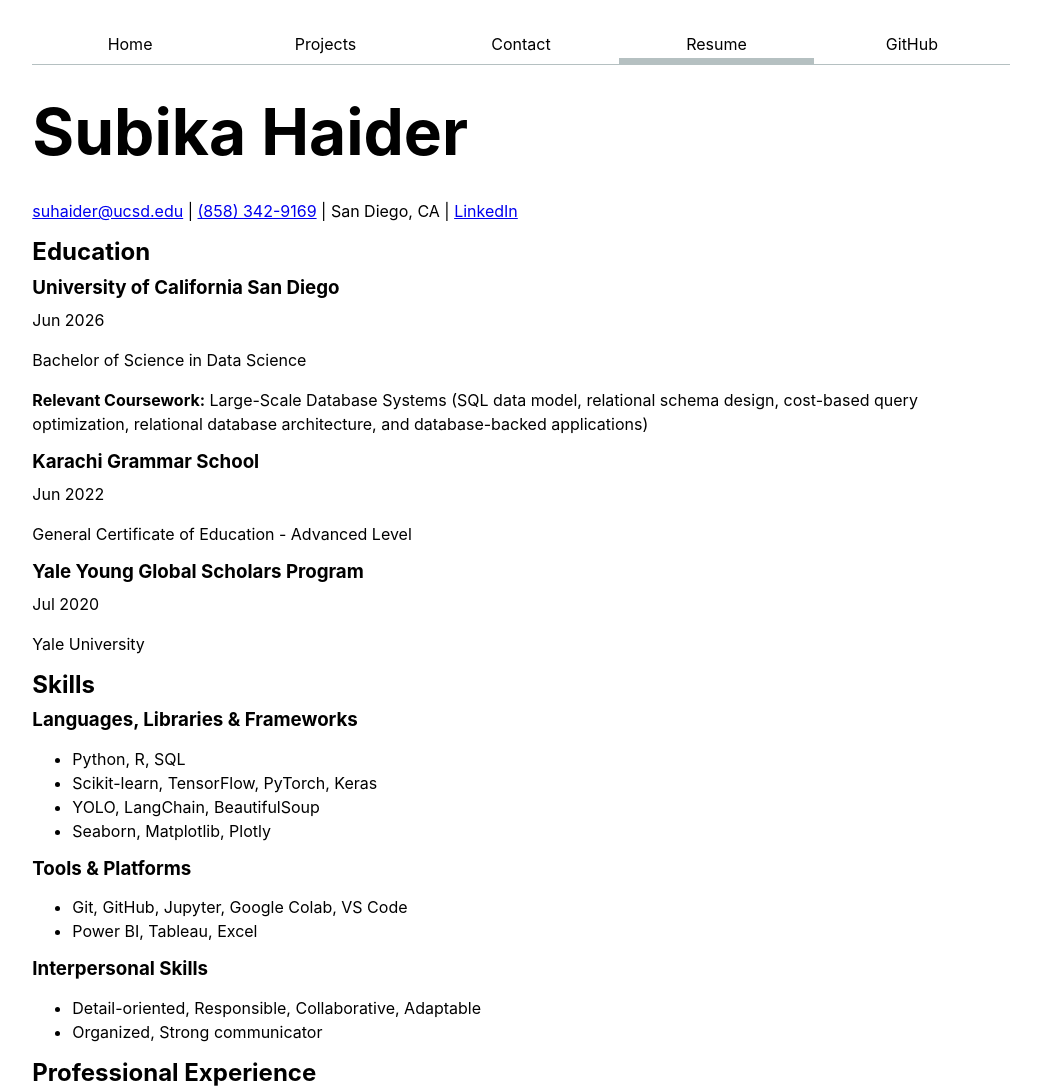
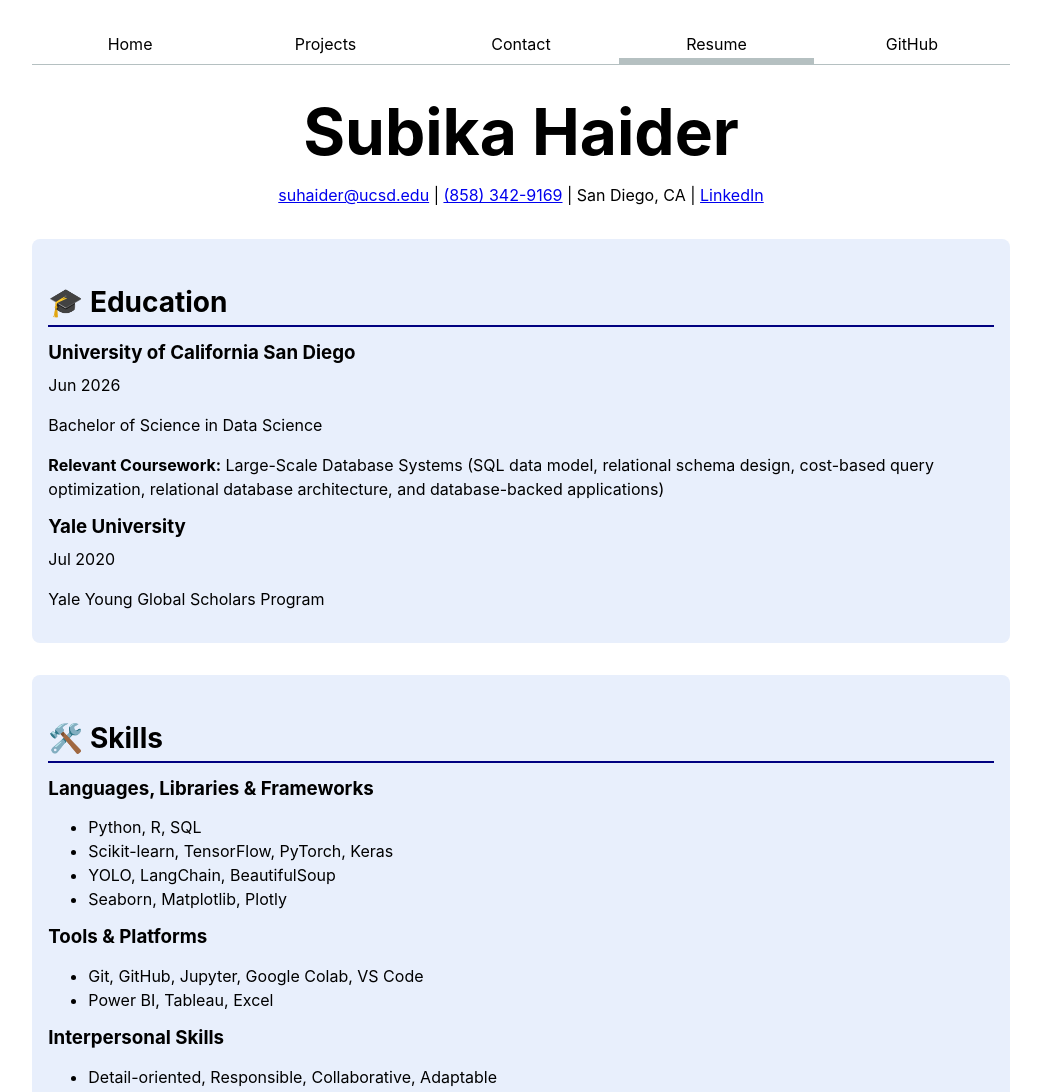
Before and after one commit to subika-haider/portfolio, a plain HTML site: page resume/index.html in a window 1280 px wide. Shown: the top 1092 px of the page, without its empty margins (119-1160 px from the left). Drawn offline with Linux system fonts and the light colour scheme.

Commit message:
lab 2 completed

```diff
--- a/resume/index.html
+++ b/resume/index.html
@@ -6,7 +6,7 @@
     <title>Resume</title>
     <link rel="stylesheet" href="../style.css">
 </head>
-<body>
+<body class="resume-page">
 
     <header>
         <nav>
@@ -16,17 +16,19 @@
             <a href="resume/index.html" class="current">Resume</a>
             <a href="https://github.com/subika-haider" target="_blank">GitHub</a>
           </nav>
-        <h1>Subika Haider</h1>
-        <p>
+        <div class="resume-header">
+          <h1>Subika Haider</h1>
+          <p>
             <a href="mailto:suhaider@ucsd.edu">suhaider@ucsd.edu</a> |
             <a href="tel:8583429169">(858) 342-9169</a> |
             San Diego, CA |
             <a href="https://www.linkedin.com/in/subika-haider/">LinkedIn</a>
           </p>
+        </div>
     </header>
 
     <section>
-        <h2>Education</h2>
+        <h2>🎓  Education</h2>
 
         <article>
           <header>
@@ -39,23 +41,15 @@
 
         <article>
           <header>
-            <h3>Karachi Grammar School</h3>
-            <time datetime="2022-06">Jun 2022</time>
-          </header>
-          <p>General Certificate of Education - Advanced Level</p>
-        </article>
-
-        <article>
-          <header>
-            <h3>Yale Young Global Scholars Program</h3>
+            <h3>Yale University</h3>
             <time datetime="2020-07">Jul 2020</time>
           </header>
-          <p>Yale University</p>
+          <p>Yale Young Global Scholars Program</p>
         </article>
     </section>
 
     <section>
-        <h2>Skills</h2>
+        <h2>🛠️ Skills</h2>
 
         <article>
           <h3>Languages, Libraries & Frameworks</h3>
@@ -85,7 +79,7 @@
     </section>
 
     <section>
-        <h2>Professional Experience</h2>
+        <h2>💼 Professional Experience</h2>
 
         <article>
           <header>
@@ -114,7 +108,7 @@
     </section>
 
     <section>
-        <h2>Projects</h2>
+        <h2>🧠 Projects</h2>
 
         <article>
           <header>
--- a/style.css
+++ b/style.css
@@ -94,6 +94,38 @@
   margin-block: 0.5em;
 }
 
+
 h1 {
   font-size: 400%;
 }
+
+/* resume */
+
+.resume-page section h2 {
+  font-size: 1.75rem;
+  border-bottom: 2px solid var(--color-accent);
+  padding-bottom: 0.25em;
+  margin-bottom: 1rem;
+  margin-top: 2rem;
+}
+
+.resume-page section {
+  padding: 1rem;
+  background-color: oklch(from var(--color-accent) 95% 5% h);
+  border-radius: 0.5rem;
+  margin-bottom: 2rem;
+}
+
+.resume-page .resume-header {
+  text-align: center;
+  margin-bottom: 2rem;
+}
+
+.resume-page .resume-header h1 {
+  margin-bottom: 0.25em;
+}
+
+.resume-page .resume-header p {
+  margin-top: 0;
+  font-size: 1rem;
+}
```
